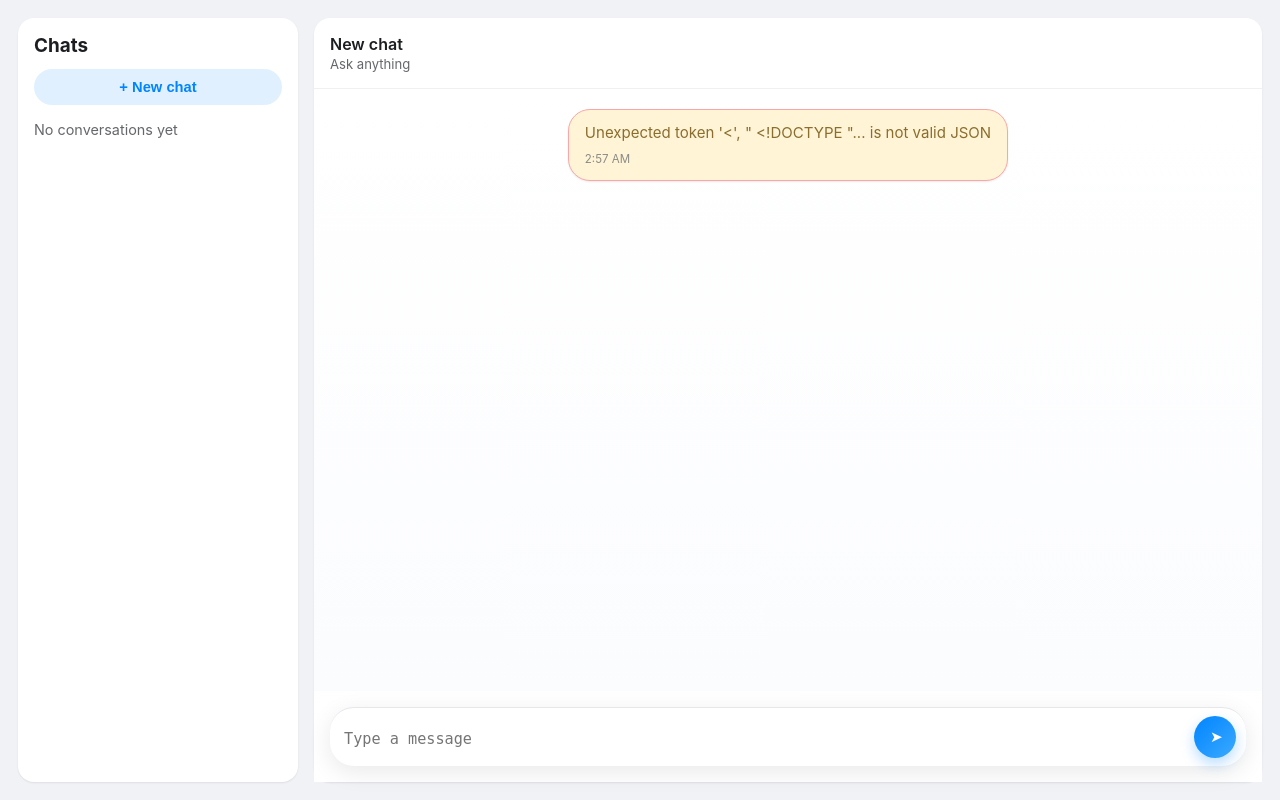
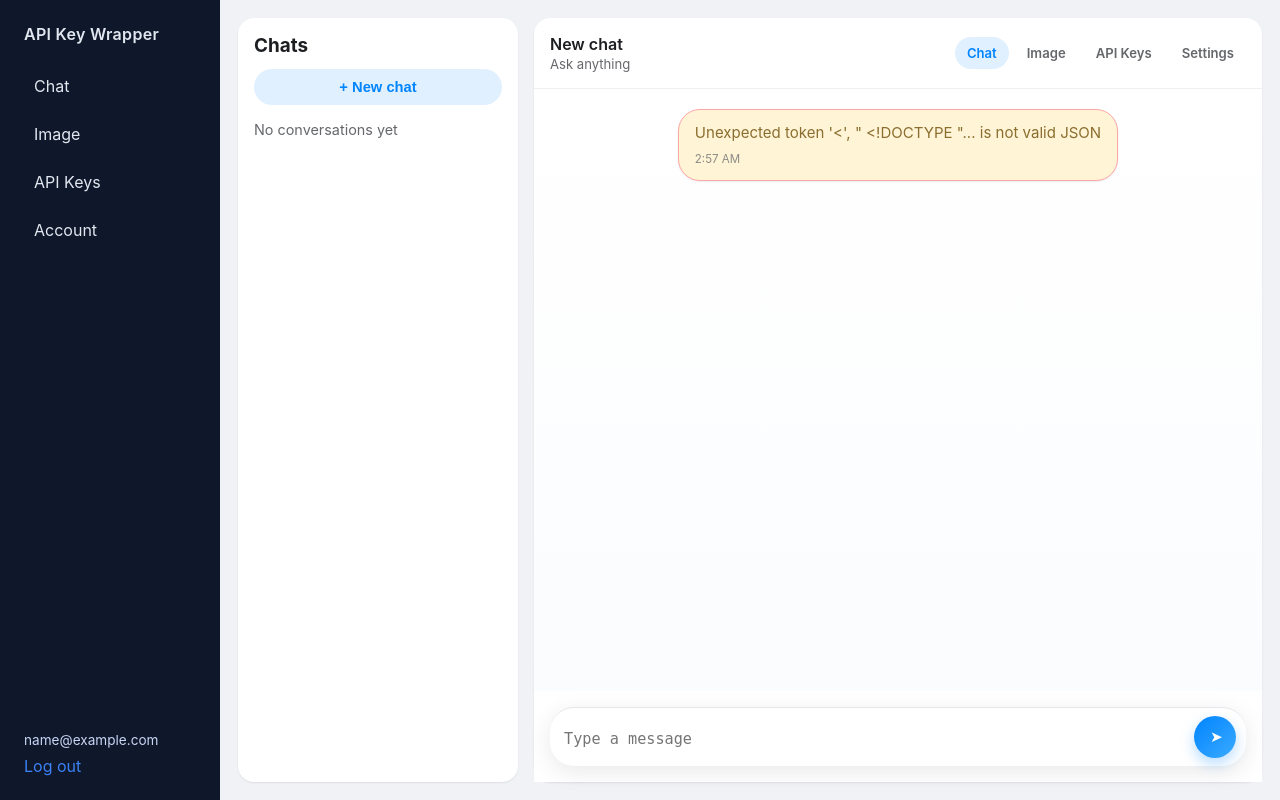
Before and after one commit to andrewnyu/llm-wrapper, a Django app: page /chat/ in a window 1280 px wide. Run offline with Django 4.2, Linux system fonts and the light colour scheme; the visitor is signed in with stand-in values (Sample User, id 1); data that the repository does not hold is empty; parts of the project's set-up code (start-up, migrations or seed data) failed here and were passed over; some libraries are stand-ins or nearby versions.

Commit message:
Restore app navigation tabs and refine minimalist typography.
Add visible chat header tabs for Image/API keys/Settings and update the font stack to a more elegant modern style across chat and global UI without backend changes.
EOF && git status --short

Co-authored-by: Cursor <cursoragent@cursor.com>

```diff
--- a/static/chat/chat.css
+++ b/static/chat/chat.css
@@ -20,16 +20,8 @@
 
 body {
     background: var(--chat-bg);
-    font-family: "Inter", -apple-system, BlinkMacSystemFont, "Segoe UI", Roboto, Helvetica, Arial, sans-serif;
+    font-family: "Avenir Next", "Inter", "SF Pro Text", "SF Pro Display", "Segoe UI", "Helvetica Neue", Helvetica, Arial, sans-serif;
     color: var(--text-main);
-}
-
-.layout {
-    display: block;
-}
-
-.layout > .sidebar {
-    display: none;
 }
 
 .content {
@@ -173,6 +165,8 @@ body {
     border-bottom: 1px solid rgba(0, 0, 0, 0.06);
     display: flex;
     align-items: center;
+    justify-content: space-between;
+    flex-wrap: wrap;
     gap: var(--space-3);
 }
 
@@ -186,6 +180,33 @@ body {
     margin: 2px 0 0;
     color: var(--text-muted);
     font-size: 0.82rem;
+}
+
+.app-tabs {
+    display: inline-flex;
+    align-items: center;
+    gap: 6px;
+}
+
+.app-tab {
+    color: var(--text-muted);
+    text-decoration: none;
+    font-size: 0.82rem;
+    font-weight: 600;
+    border-radius: 999px;
+    padding: 8px 12px;
+    background: transparent;
+    transition: background 0.18s ease, color 0.18s ease;
+}
+
+.app-tab:hover {
+    background: rgba(0, 0, 0, 0.05);
+    color: var(--text-main);
+}
+
+.app-tab.active {
+    color: var(--primary);
+    background: rgba(0, 132, 255, 0.12);
 }
 
 .thread-stage {
@@ -511,6 +532,12 @@ body {
         min-height: calc(100vh - 36px);
     }
 
+    .app-tabs {
+        width: 100%;
+        overflow-x: auto;
+        padding-bottom: 2px;
+    }
+
     .message-list {
         padding: var(--space-4) var(--space-3) 112px;
     }
--- a/static/style.css
+++ b/static/style.css
@@ -1,6 +1,6 @@
 :root {
     color-scheme: light;
-    font-family: -apple-system, BlinkMacSystemFont, "Segoe UI", sans-serif;
+    font-family: "Avenir Next", "Inter", "SF Pro Text", "SF Pro Display", -apple-system, BlinkMacSystemFont, "Segoe UI", sans-serif;
     background: #f5f6f8;
     color: #111827;
 }
--- a/templates/chat/chat.html
+++ b/templates/chat/chat.html
@@ -24,6 +24,12 @@
                 <h2 id="thread-title">New chat</h2>
                 <p class="thread-subtitle">Ask anything</p>
             </div>
+            <nav class="app-tabs" aria-label="App sections">
+                <a class="app-tab active" href="/chat/">Chat</a>
+                <a class="app-tab" href="/image/">Image</a>
+                <a class="app-tab" href="/keys/">API Keys</a>
+                <a class="app-tab" href="/account/">Settings</a>
+            </nav>
         </header>
 
         <div class="thread-stage">
```
